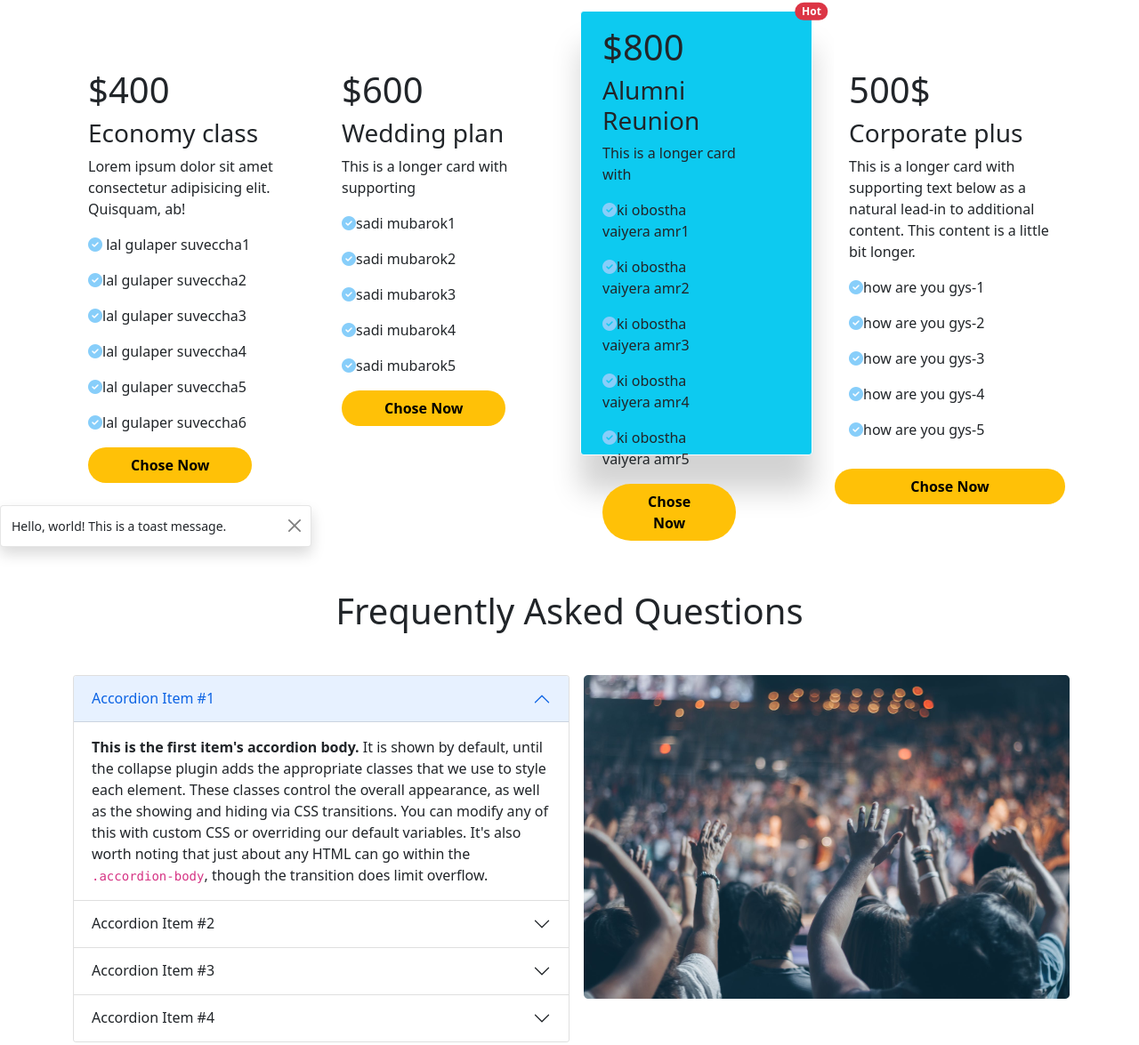
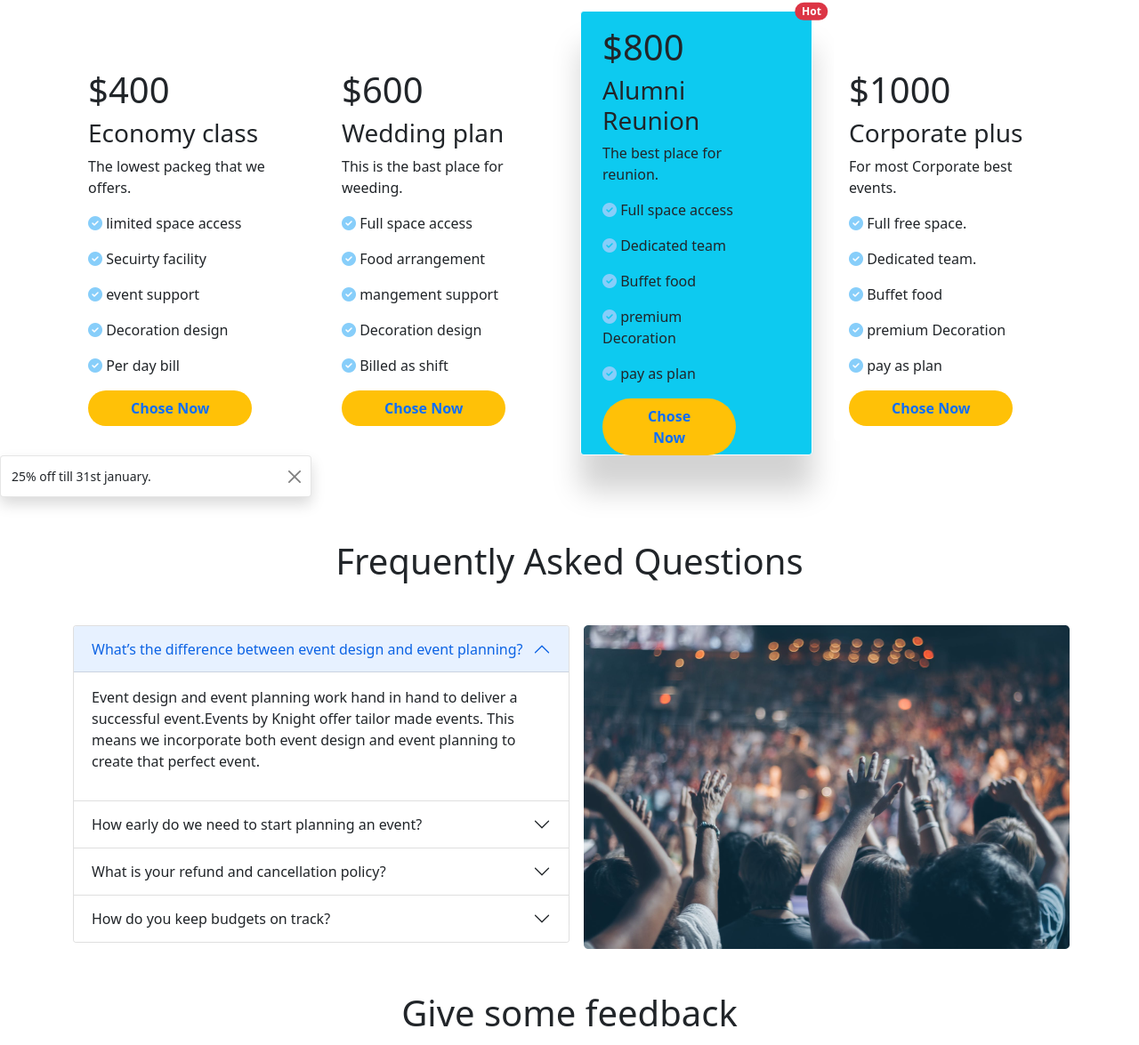
Before and after one commit to Ananthadeb1/convertion-center, a plain HTML site: page index.html in a window 1280 px wide. Shown: the part 739-1914 px from the top of the page at 89% size. Drawn offline with nearby package versions, Linux system fonts and the light colour scheme.

Commit message:
all done without responsiveness

```diff
--- a/index.html
+++ b/index.html
@@ -31,7 +31,6 @@
                       <a class="nav-link" aria-current="page" href="#">Home</a>
                       <a class="nav-link" href="#">Features</a>
                       <a class="nav-link" href="#">Pricing</a>
-                      <a class="nav-link disabled">Disabled</a>
                     </div>
                   </div>
                   </div>
@@ -53,28 +52,28 @@
                     </div>
                     <div class="carousel-inner">
                       <div class="carousel-item active">
-                        <img src="/images/carosuel/banner.png" class="d-block w-100" alt="...">
+                        <img src="/images/carosuel/carosule 1.png" class="d-block w-100" alt="...">
                         <div class="carousel-caption d-none d-md-block">
-                          <h1>The perfect venue for your
-                            next event</h1>
+                          <h1><strong>The perfect venue for your
+                            next event</strong></h1>
                           <p>Some representative placeholder content for the first slide.</p>
-                          <button class="bg-warning text-promary ox-5 py-2 fw-bold border-0 rounded-pill p-5"><a href="http://www.google.com" target="_blank" rel="noopener noreferrer">Book Now</a></button>
+                          <button class="bg-warning text-primary ox-5 py-2 fw-bold border-0 rounded-pill p-5 bnt-beauty"><a href="http://www.google.com" target="_blank" rel="noopener noreferrer">Book Now</a></button>
                         </div>
                       </div>
                       <div class="carousel-item">
-                        <img src="./images/carosuel/banner.png" class="d-block w-100" alt="...">
+                        <img src="./images/carosuel/carosule 2.png" class="d-block w-100" alt="...">
                         <div class="carousel-caption d-none d-md-block">
-                          <h5>Second slide label</h5>
+                          <h1>The perfet vanue for birthday event also</h1>
                           <p>Some representative placeholder content for the second slide.</p>
-                          <button class="bg-warning text-promary ox-5 py-2 fw-bold border-0 rounded-pill p-5"><a href="http://www.google.com" target="_blank" rel="noopener noreferrer">Book Now</a></button>
+                          <button class="bg-warning text-primary ox-5 py-2 fw-bold border-0 rounded-pill p-5"><a href="http://www.google.com" target="_blank" rel="noopener noreferrer">Book Now</a></button>
                         </div>
                       </div>
                       <div class="carousel-item">
-                        <img src="./images/carosuel/banner.png" class="d-block w-100" alt="...">
+                        <img src="./images/carosuel/carosule 3.png" class="d-block w-100" alt="...">
                         <div class="carousel-caption d-none d-md-block">
-                          <h5>Third slide label</h5>
+                          <h1>The best place for arrange weeding</h1>
                           <p>Some representative placeholder content for the third slide.</p>
-                          <button class="bg-warning text-promary ox-5 py-2 fw-bold border-0 rounded-pill p-5"><a href="http://www.google.com" target="_blank" rel="noopener noreferrer">Book Now</a></button>
+                          <button class="bg-warning text-primary ox-5 py-2 fw-bold border-0 rounded-pill p-5"><a href="http://www.google.com" target="_blank" rel="noopener noreferrer">Book Now</a></button>
                         </div>
                       </div>
                     </div>
@@ -102,17 +101,15 @@
                         <div class="card-body">
                           <h1 class="card-title">$400</h1>
                           <h3>Economy class</h3>
-                          <p>
-                          Lorem ipsum dolor sit amet consectetur adipisicing elit. Quisquam, ab!</p>
+                          <p>The lowest packeg that we offers.</p>
                           <div>
-                            <p><i class="fas fa-check-circle"></i>  lal gulaper suveccha1</p>
-                            <p><i class="fas fa-check-circle"></i>lal gulaper suveccha2</p>
-                            <p><i class="fas fa-check-circle"></i>lal gulaper suveccha3</p>
-                            <p><i class="fas fa-check-circle"></i>lal gulaper suveccha4</p>
-                            <p><i class="fas fa-check-circle"></i>lal gulaper suveccha5</p>
-                            <p><i class="fas fa-check-circle"></i>lal gulaper suveccha6</p>
+                            <p><i class="fas fa-check-circle"></i>  limited space access</p>
+                            <p><i class="fas fa-check-circle"></i>  Secuirty facility</p>
+                            <p><i class="fas fa-check-circle"></i>  event support</p>
+                            <p><i class="fas fa-check-circle"></i>  Decoration design</p>
+                            <p><i class="fas fa-check-circle"></i>  Per day bill</p>
                           </div>
-                          <button class="bg-warning text-promary ox-5 py-2 fw-bold border-0 rounded-pill p-5">Chose Now</button>
+                          <button class="bg-warning text-primary ox-5 py-2 fw-bold border-0 rounded-pill p-5">Chose Now</button>
                         </div>
                       </div>
                     </div>
@@ -121,17 +118,17 @@
                         <div class="card-body">
                           <h1 class="card-title">$600</h1>
                           <h3>Wedding plan</h3>
-                          <p class="card-text">This is a longer card with supporting
+                          <p class="card-text">This is the bast place for weeding.
                           </p>
 
                           <div>
-                            <p><i class="fas fa-check-circle"></i>sadi mubarok1</p>
-                            <p><i class="fas fa-check-circle"></i>sadi mubarok2</p>
-                            <p><i class="fas fa-check-circle"></i>sadi mubarok3</p>
-                            <p><i class="fas fa-check-circle"></i>sadi mubarok4</p>
-                            <p><i class="fas fa-check-circle"></i>sadi mubarok5</p>
+                            <p><i class="fas fa-check-circle"></i>  Full space access</p>
+                            <p><i class="fas fa-check-circle"></i>  Food arrangement</p>
+                            <p><i class="fas fa-check-circle"></i>  mangement support</p>
+                            <p><i class="fas fa-check-circle"></i>  Decoration design</p>
+                            <p><i class="fas fa-check-circle"></i>  Billed as shift</p>
                         </div>
-                        <button class="bg-warning text-promary ox-5 py-2 fw-bold border-0 rounded-pill p-5">Chose Now</button>
+                        <button class="bg-warning text-primary ox-5 py-2 fw-bold border-0 rounded-pill p-5">Chose Now</button>
                         </div>
                       </div>
                     </div>
@@ -144,15 +141,15 @@
                             <div class="card-body">
                               <h1 class="card-title">$800</h1>
                               <h3 class="card-title">Alumni Reunion</h3>
-                              <p class="card-text">This is a longer card with</p>
+                              <p class="card-text">The best place for reunion.</p>
                               <div>
-                                <p><i class="fas fa-check-circle"></i>ki obostha vaiyera amr1</p>
-                                <p><i class="fas fa-check-circle"></i>ki obostha vaiyera amr2</p>
-                                <p><i class="fas fa-check-circle"></i>ki obostha vaiyera amr3</p>
-                                <p><i class="fas fa-check-circle"></i>ki obostha vaiyera amr4</p>
-                                <p><i class="fas fa-check-circle"></i>ki obostha vaiyera amr5</p>
+                                <p><i class="fas fa-check-circle"></i>  Full space access</p>
+                                <p><i class="fas fa-check-circle"></i>  Dedicated team</p>
+                                <p><i class="fas fa-check-circle"></i>  Buffet food</p>
+                                <p><i class="fas fa-check-circle"></i>  premium Decoration</p>
+                                <p><i class="fas fa-check-circle"></i>  pay as plan</p>
                             </div>
-                            <button class="bg-warning text-promary ox-5 py-2 fw-bold border-0 rounded-pill p-5">Chose Now</button>
+                            <button class="bg-warning text-primary ox-5 py-2 fw-bold border-0 rounded-pill p-5">Chose Now</button>
                             </div>
                           </div>
                         </div>
@@ -161,18 +158,18 @@
                     <div class="col ">
                       <div class="card border rounded border-white pt-5">
                         <div class="card-body">
-                          <h1 class="card-title">500$</h1>
+                          <h1 class="card-title">$1000</h1>
                           <h3>Corporate plus</h3>
-                          <p class="card-text">This is a longer card with supporting text below as a natural lead-in to additional content. This content is a little bit longer.</p>
+                          <p class="card-text">For most Corporate best events. </p>
                           <div>
-                            <p><i class="fas fa-check-circle"></i>how are you gys-1</p>
-                            <p><i class="fas fa-check-circle"></i>how are you gys-2</p>
-                            <p><i class="fas fa-check-circle"></i>how are you gys-3</p>
-                            <p><i class="fas fa-check-circle"></i>how are you gys-4</p>
-                            <p><i class="fas fa-check-circle"></i>how are you gys-5</p>
+                            <p><i class="fas fa-check-circle"></i>  Full free space.</p>
+                            <p><i class="fas fa-check-circle"></i>  Dedicated team. </p>
+                            <p><i class="fas fa-check-circle"></i>  Buffet food</p>
+                            <p><i class="fas fa-check-circle"></i>  premium Decoration</p>
+                            <p><i class="fas fa-check-circle"></i>  pay as plan</p>
                           </div>
+                          <button class="bg-warning text-primary ox-5 py-2 fw-bold border-0 rounded-pill p-5">Chose Now</button>
                            </div>
-                           <button class="bg-warning text-promary ox-5 py-2 fw-bold border-0 rounded-pill p-5">Chose Now</button>
                         </div>
                       </div>
                     </div>
@@ -184,7 +181,7 @@
                           <div class="toast show justify-content-end " role="alert" aria-live="assertive" aria-atomic="true">
                             <div class="d-flex ">
                               <div class="toast-body">
-                              Hello, world! This is a toast message.
+                              25% off till 31st january.
                              </div>
                               <button type="button" class="btn-close me-2 m-auto" data-bs-dismiss="toast" aria-label="Close"></button>
                             </div>
@@ -201,48 +198,50 @@
                         <div class="accordion-item">
                           <h2 class="accordion-header" id="panelsStayOpen-headingOne">
                             <button class="accordion-button" type="button" data-bs-toggle="collapse" data-bs-target="#panelsStayOpen-collapseOne" aria-expanded="true" aria-controls="panelsStayOpen-collapseOne">
-                              Accordion Item #1
+                              What’s the difference between event design and event planning?
                             </button>
                           </h2>
                           <div id="panelsStayOpen-collapseOne" class="accordion-collapse collapse show" aria-labelledby="panelsStayOpen-headingOne">
                             <div class="accordion-body">
-                              <strong>This is the first item's accordion body.</strong> It is shown by default, until the collapse plugin adds the appropriate classes that we use to style each element. These classes control the overall appearance, as well as the showing and hiding via CSS transitions. You can modify any of this with custom CSS or overriding our default variables. It's also worth noting that just about any HTML can go within the <code>.accordion-body</code>, though the transition does limit overflow.
+                              <p>
+                                Event design and event planning work hand in hand to deliver a successful event.Events by Knight offer tailor made events. This means we incorporate both event design and event planning to create that perfect event.
+                              </p>
                             </div>
                           </div>
                         </div>
                         <div class="accordion-item">
                           <h2 class="accordion-header" id="panelsStayOpen-headingTwo">
                             <button class="accordion-button collapsed" type="button" data-bs-toggle="collapse" data-bs-target="#panelsStayOpen-collapseTwo" aria-expanded="false" aria-controls="panelsStayOpen-collapseTwo">
-                              Accordion Item #2
+                              How early do we need to start planning an event?
                             </button>
                           </h2>
                           <div id="panelsStayOpen-collapseTwo" class="accordion-collapse collapse" aria-labelledby="panelsStayOpen-headingTwo">
                             <div class="accordion-body">
-                              <strong>This is the second item's accordion body.</strong> It is hidden by default, until the collapse plugin adds the appropriate classes that we use to style each element. These classes control the overall appearance, as well as the showing and hiding via CSS transitions. You can modify any of this with custom CSS or overriding our default variables. It's also worth noting that just about any HTML can go within the <code>.accordion-body</code>, though the transition does limit overflow.
+                              <strong>This is the second item's accordion body.</strong> It is hidden by default, until the collapse plugin adds the appropriate classes that we use to style each element. These classes control the overall appearance, as well as the showing and hiding via CSS transitions. You can modify any of this with custom CSS or overriding our default variables. It's also worth noting that just about any HTML can go within the, though the transition does limit overflow.
                             </div>
                           </div>
                         </div>
                         <div class="accordion-item">
                           <h2 class="accordion-header" id="panelsStayOpen-headingThree">
                             <button class="accordion-button collapsed" type="button" data-bs-toggle="collapse" data-bs-target="#panelsStayOpen-collapseThree" aria-expanded="false" aria-controls="panelsStayOpen-collapseThree">
-                              Accordion Item #3
+                              What is your refund and cancellation policy?
                             </button>
                           </h2>
                           <div id="panelsStayOpen-collapseThree" class="accordion-collapse collapse" aria-labelledby="panelsStayOpen-headingThree">
                             <div class="accordion-body">
-                              <strong>This is the third item's accordion body.</strong> It is hidden by default, until the collapse plugin adds the appropriate classes that we use to style each element. These classes control the overall appearance, as well as the showing and hiding via CSS transitions. You can modify any of this with custom CSS or overriding our default variables. It's also worth noting that just about any HTML can go within the <code>.accordion-body</code>, though the transition does limit overflow.
+                              <strong>This is the third item's accordion body.</strong> It is hidden by default, until the collapse plugin adds the appropriate classes that we use to style each element. These classes control the overall appearance, as well as the showing and hiding via CSS transitions. You can modify any of this with custom CSS or overriding our default variables. It's also worth noting that just about any HTML can go within the, though the transition does limit overflow.
                             </div>
                           </div>
                         </div>
                         <div class="accordion-item">
                             <h2 class="accordion-header" id="panelsStayOpen-headingFour">
                               <button class="accordion-button collapsed" type="button" data-bs-toggle="collapse" data-bs-target="#panelsStayOpen-collapseFour" aria-expanded="false" aria-controls="panelsStayOpen-collapseFour">
-                                Accordion Item #4
+                                How do you keep budgets on track?
                               </button>
                             </h2>
                             <div id="panelsStayOpen-collapseFour" class="accordion-collapse collapse" aria-labelledby="panelsStayOpen-headingFour">
                               <div class="accordion-body">
-                                <strong>This is the second item's accordion body.</strong> It is hidden by default, until the collapse plugin adds the appropriate classes that we use to style each element. These classes control the overall appearance, as well as the showing and hiding via CSS transitions. You can modify any of this with custom CSS or overriding our default variables. It's also worth noting that just about any HTML can go within the <code>.accordion-body</code>, though the transition does limit overflow.
+                                <strong>This is the second item's accordion body.</strong> It is hidden by default, until the collapse plugin adds the appropriate classes that we use to style each element. These classes control the overall appearance, as well as the showing and hiding via CSS transitions. You can modify any of this with custom CSS or overriding our default variables. It's also worth noting that just about any HTML can go within the, though the transition does limit overflow.
                               </div>
                             </div>
                           </div>
@@ -269,7 +268,7 @@
                 <textarea class="form-control" id="exampleFormControlTextarea1" rows="3"></textarea>
               </div>
               <div>
-                <button type="submit" class="bg-warning text-promary ox-5 py-2 fw-bold border-0 rounded-pill p-5">Submit</button>
+                <button type="submit" class="bg-warning text-primary ox-5 py-2 fw-bold border-0 rounded-pill p-5">Submit</button>
               </div>
             </div>
           </section>
@@ -278,16 +277,16 @@
           <div class="footer ">
             <div class="container">
               <div>
-                <p class=" d-flex align-items-ceter">this is awsome</p>
+                <p class=" d-flex align-items-ceter">© 2020 bike. All rights reserved</p>
               </div>
              <div>
               <p class="d-flex justify-content-end">Get our app</p>
               <div class="d-flex justify-content-end">
-                <button ><a href="http://www.google.com" target="_blank"><img src="./images/apps/app-store.png"  alt=""></a></button>
+                <button ><a href="https://apps.apple.com/us/app/facebook/id284882215" target="_blank"><img src="./images/apps/app-store.png"  alt=""></a></button>
               </div>
               <br>
               <div class="d-flex justify-content-end">
-                <button ><a href="http://www.google.com" target="_blank"><img src="./images/apps/google-play.png"  alt=""></a></button>
+                <button ><a href="https://play.google.com/store/apps/details?id=com.facebook.katana&hl=en&gl=US" target="_blank"><img src="./images/apps/play.png"  alt=""></a></button>
               </div>
              </div>
             </div>
--- a/style.css
+++ b/style.css
@@ -5,7 +5,9 @@
 .round-space{
     border-radius: 25px;
 }
-
+.bnt-beauty{
+    text-decoration: none;
+}
 .footer{
     background-color: black;
     height: 280px;
```
Also changed, not shown: images/apps/google-play.png (deleted), images/apps/play.png (added), images/carosuel/banner.png (deleted), images/carosuel/carosule 1.jpg (deleted), images/carosuel/carosule 1.png (added), images/carosuel/carosule 2.png (added), images/carosuel/carosule 3.png (added), images/carosuel/wedding.png (deleted).
